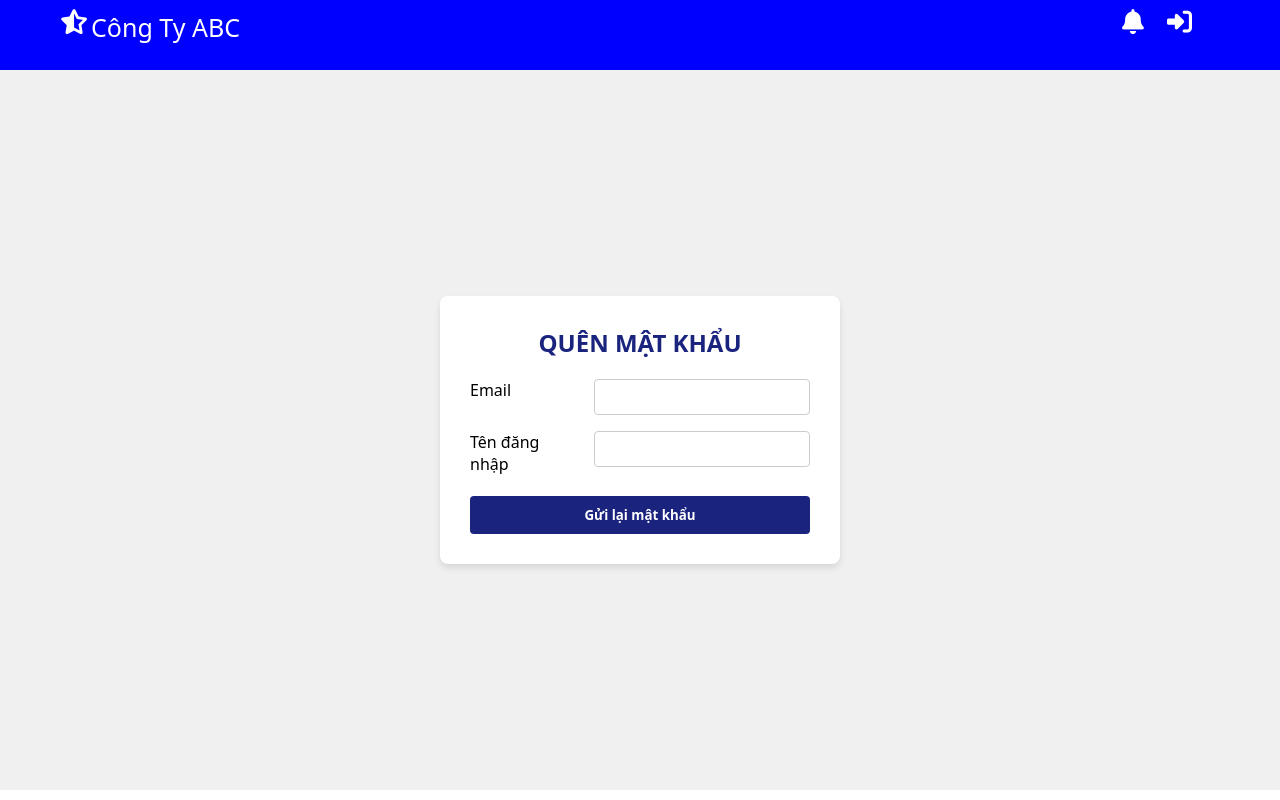
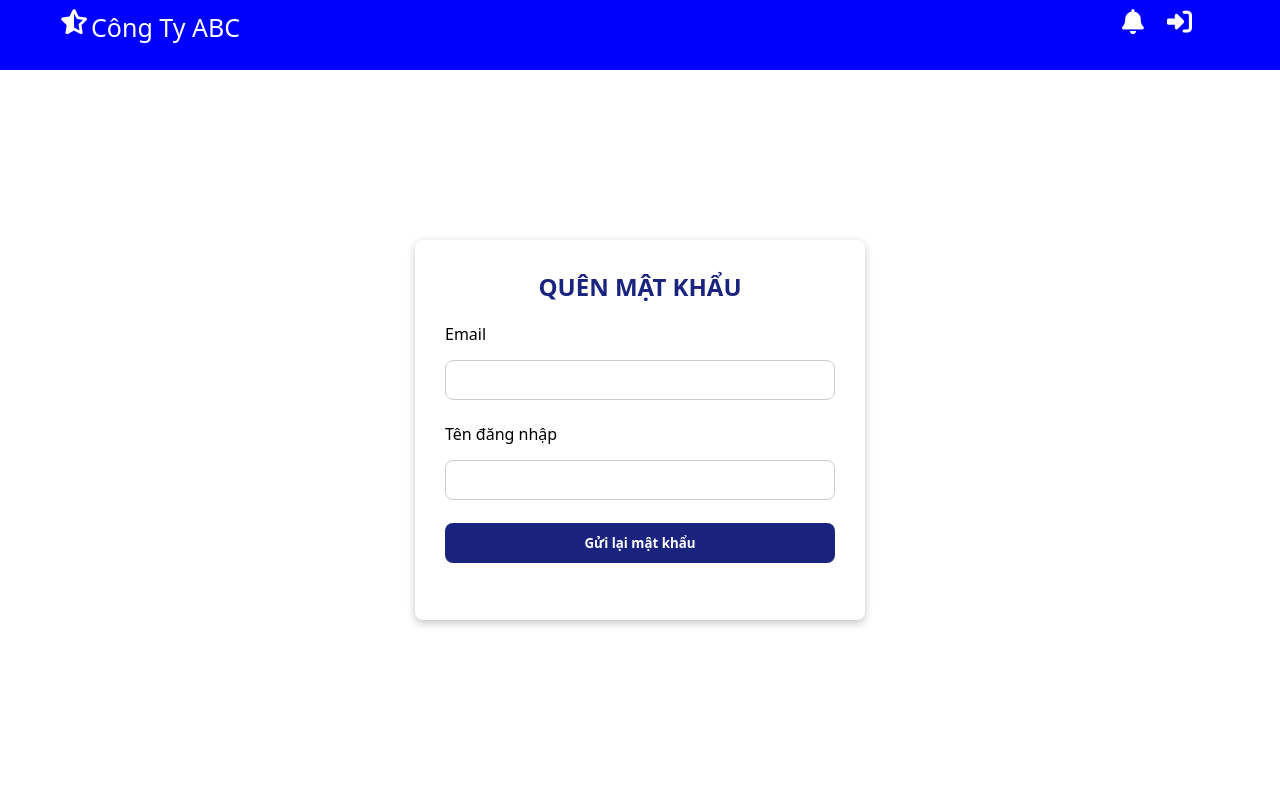
Before and after one commit to Nguyenthithuhang0406/QuanLyKhoHang_FE_TTCSN, a React (Vite) app: page /forgot-password in a window 1280 px wide. Built offline with nearby package versions, Linux system fonts and the light colour scheme; a web font is replaced by a local one.

Commit message:
update style fogetPassword

```diff
--- a/src/pages/auth/forgetPassword/ForgetPassword.css
+++ b/src/pages/auth/forgetPassword/ForgetPassword.css
@@ -1,6 +1,6 @@
 .main-content {
   /* font-family: Arial, sans-serif; */
-  background-color: #f0f0f0;
+  /* background-color: #f0f0f0; */
   height: 90vh;
   width: 100%;
   display: flex;
@@ -29,8 +29,9 @@
   border-radius: 8px;
   padding: 30px;
   width: 100%;
-  max-width: 400px;
-  box-shadow: 0 4px 6px rgba(0, 0, 0, 0.1);
+  width: 450px;
+  height: 380px;
+  box-shadow: rgba(0, 0, 0, 0.24) 0px 3px 8px;
 }
 
 .form-title {
@@ -40,28 +41,35 @@
 }
 
 .form-group {
-  margin-bottom: 15px;
+  /* margin-bottom: 15px; */
+  width: 100%;
+  height: 100px;
+  display: flex;
+  flex-direction: column;
+  gap: 10px;
 }
 
-label {
+.foget-label {
   display: block;
   margin-bottom: 5px;
 }
 
-input {
+.foget-input {
   width: 100%;
-  padding: 8px;
+  height: 40px;
+  padding: 0 10px;
   border: 1px solid #ccc;
-  border-radius: 4px;
+  border-radius: 8px;
 }
 
 .submit-btn {
   width: 100%;
-  padding: 10px;
+  /* padding: 10px; */
+  height: 40px;
   background-color: #1a237e;
   color: white;
   border: none;
-  border-radius: 4px;
+  border-radius: 8px;
   cursor: pointer;
   font-weight: bold;
 }
--- a/src/pages/auth/forgetPassword/ForgetPassword.jsx
+++ b/src/pages/auth/forgetPassword/ForgetPassword.jsx
@@ -15,12 +15,12 @@ const ForgetPassword = () => {
               <h2 className="form-title">QUÊN MẬT KHẨU</h2>
               <form>
                 <div className="form-group">
-                  <label htmlFor="email">Email</label>
-                  <Field type="email" id="email" name="email" />
+                  <label htmlFor="email" className='foget-label'>Email</label>
+                  <Field type="email" id="email" name="email" className='foget-input'/>
                 </div>
                 <div className="form-group">
-                  <label htmlFor="username">Tên đăng nhập</label>
-                  <Field type="text" id="username" name="username" />
+                  <label htmlFor="username" className='foget-label'>Tên đăng nhập</label>
+                  <Field type="text" id="username" name="username" className='foget-input' />
                 </div>
                 <button type="submit" className="submit-btn">Gửi lại mật khẩu</button>
               </form>
--- a/src/pages/product/editProduct/EditProduct.css
+++ b/src/pages/product/editProduct/EditProduct.css
@@ -56,7 +56,7 @@
   padding: 1.5rem;
 }
 
-.form-group {
+.form-group-edit-product {
   display: grid;
   grid-template-columns: 1fr 2fr;
   gap: 1rem;
--- a/src/pages/product/editProduct/EditProduct.jsx
+++ b/src/pages/product/editProduct/EditProduct.jsx
@@ -26,22 +26,22 @@ const EditProduct = () => {
               </div>
 
               <div className="form-container">
-                <div className="form-group">
+                <div className="form-group-edit-product">
                   <label className="form-label">Mã hàng</label>
                   <input type="text" value="123gbk"className="form-input" readOnly/>
                 </div>
 
-                <div className="form-group">
+              <div className="form-group-edit-product">
                   <label className="form-label">Tên hàng</label>
                   <input type="text" value="Iphone 13 pro max" className="form-input"/>
                 </div>
 
-                <div className="form-group">
+              <div className="form-group-edit-product">
                   <label className="form-label">Nhóm hàng</label>
                   <input type="text" value="Điện thoại" className="form-input" />
                 </div>
 
-                <div className="form-group">
+              <div className="form-group-edit-product">
                   <label className="form-label">Hình ảnh</label>
                   <div className="image-section">
                     <div className="image-preview">
@@ -56,12 +56,12 @@ const EditProduct = () => {
                   </div>
                 </div>
 
-                <div className="form-group">
+              <div className="form-group-edit-product">
                   <label className="form-label">Đơn vị</label>
                   <input type="text" value="Chiếc/cái" className="form-input" />
                 </div>
 
-                <div className="form-group">
+              <div className="form-group-edit-product">
                   <label className="form-label">Mô tả hàng hóa</label>
                   <div className="description-fields">
                     <div className="description-field">
```
